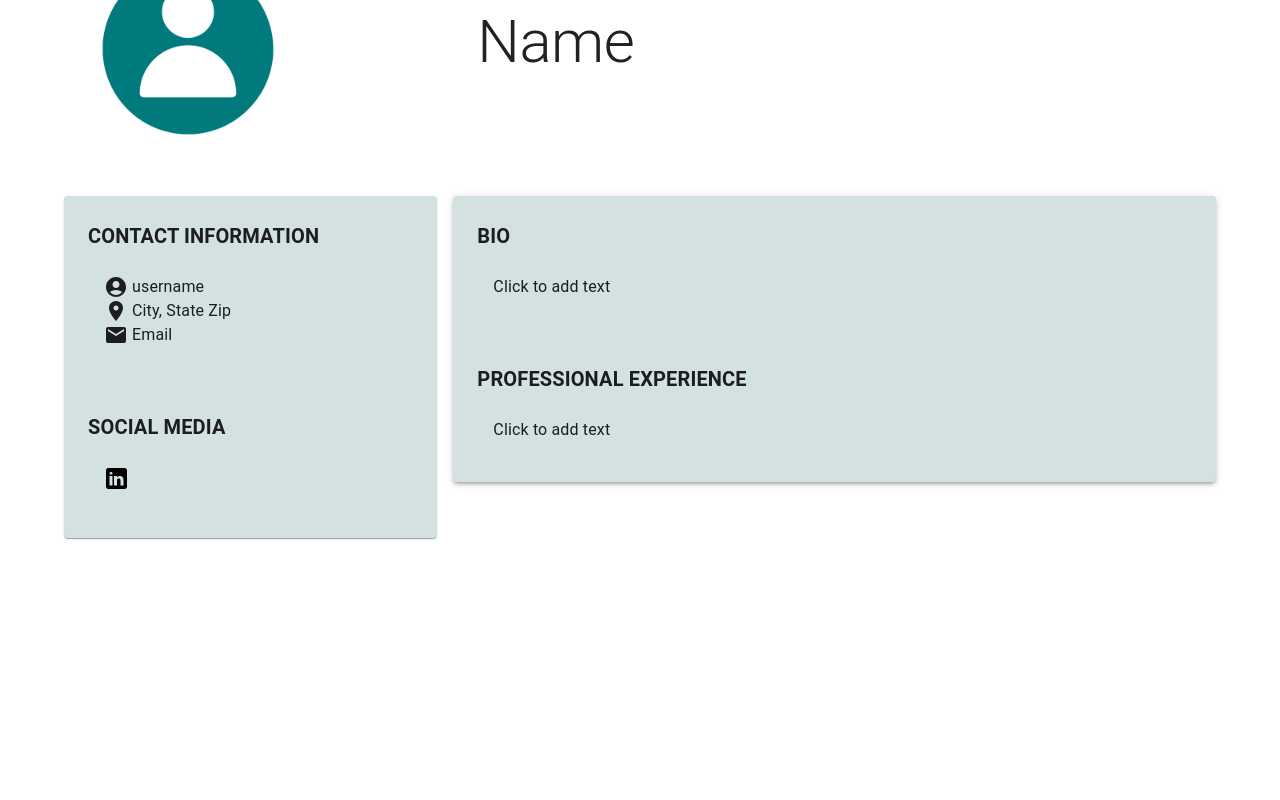
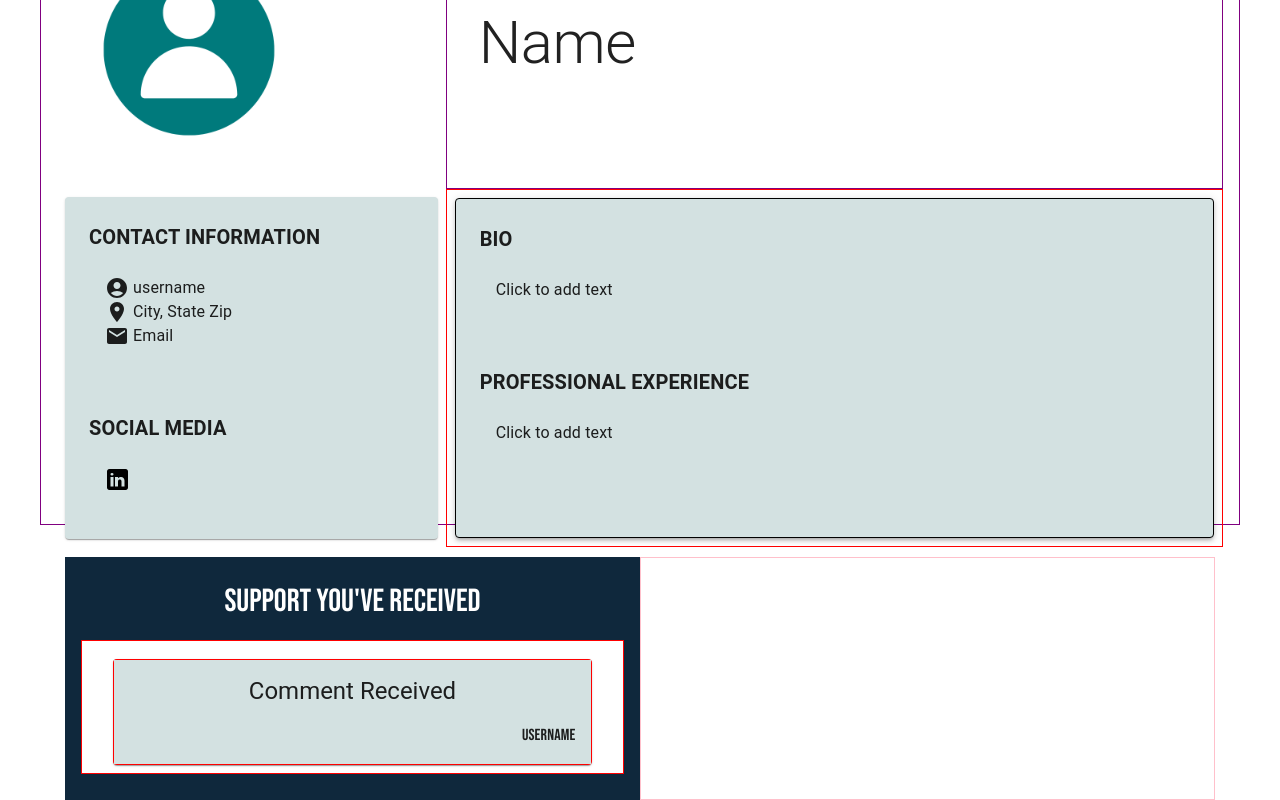
Before and after one commit to LiftAsYouClimb/lift-as-you-climb, a React (Create React App) app: page /profile in a window 1280 px wide. Shown: the part 218-1018 px from the top of the page. Before the commit the page ends 800 px from the top, so only its background shows below. Built offline with nearby package versions, Linux system fonts and the light colour scheme.

Commit message:
Finished styling support received component

```diff
--- /dev/null
+++ b/src/components/SupportCard.js
@@ -0,0 +1,7 @@
+import { Card } from "@mui/material"
+
+export const SupportCard = () => {
+  return (
+    <Card></Card>
+  )
+}
--- /dev/null
+++ b/src/components/SupportReceived.js
@@ -0,0 +1,58 @@
+import Box from '@mui/material/Box';
+import Grid from '@mui/material/Unstable_Grid2'; // Grid version 2
+import Paper from '@mui/material/Paper';
+import { Typography, Card, CardContent } from '@mui/material';
+import { SupportCard } from './SupportCard';
+
+export const SupportReceived = () => {
+  return (
+    <Box
+      display='flex'
+      flexDirection='column'
+      alignItems='center'
+      padding={2}
+      style={{ backgroundColor: '#0f283c', height: '100%'}}
+    >
+      <Typography
+        variant='h3'
+        align='center'
+        style={{
+          fontFamily: "'Bebas Neue', sans-serif",
+          color: 'white',
+          fontSize: '2rem',
+          marginTop: '10px'
+        }}
+      >
+        Support You've Received
+      </Typography>
+      <Grid
+        container
+        sm={12}
+        medium={12}
+        lg={12}
+        spacing={2}
+        style={{
+          marginTop: '20px',
+          marginBottom: '10px',
+          paddingTop: '10px',
+          border: 'solid red 1px',
+          backgroundColor: 'white',
+          overflow: 'scroll',
+          height: '100%'
+        }}
+      >
+        <Grid item sm={11} md={11} lg={11} style={{          marginRight: 'auto',
+          marginLeft: 'auto',}}>
+          <Card style={{ backgroundColor: '#D3E1E1' }}>
+            <CardContent style={{border: 'solid red 1px', paddingBottom: '0'}}>
+              <Typography variant='h5' align='center' style={{fontFamily: "'Roboto', sans-serif"}}>
+                Comment Received
+              </Typography>
+              <p align="right" style={{fontFamily: "'Bebas Neue', sans-serif"}}>Username</p>
+            </CardContent>
+          </Card>
+        </Grid>
+      </Grid>
+    </Box>
+  );
+};
--- a/src/pages/ProfilePage.js
+++ b/src/pages/ProfilePage.js
@@ -1,66 +1,81 @@
-import React, { useState } from "react";
+import React, { useState } from 'react';
+import { SupportReceived } from '../components/SupportReceived';
 
-import { Container, Typography } from "@mui/material";
-import { styled, useTheme } from "@mui/material/styles";
+import { Container, Typography } from '@mui/material';
+import { styled, useTheme } from '@mui/material/styles';
 
-import Box from "@mui/material/Box";
-import Grid from "@mui/material/Unstable_Grid2"; // Grid version 2
-import Paper from "@mui/material/Paper";
+import Box from '@mui/material/Box';
+import Grid from '@mui/material/Unstable_Grid2'; // Grid version 2
+import Paper from '@mui/material/Paper';
 
-import EditableInput from "../components/EditableInput";
-import ProfileInfo from "../components/ProfileInfo";
-import ProfileImage from "../assets/profile-img.png";
+import EditableInput from '../components/EditableInput';
+import ProfileInfo from '../components/ProfileInfo';
+import ProfileImage from '../assets/profile-img.png';
 
 const ProfilePage = () => {
-  const [bioText, setBioText] = useState("");
-  const [experienceText, setExperienceText] = useState("");
+  const [bioText, setBioText] = useState('');
+  const [experienceText, setExperienceText] = useState('');
   const theme = useTheme();
 
-  const ProfileIconCustom = styled("img")({
-    height: "200px",
-    [theme.breakpoints.down("sm")]: {
-      height: "100px"
-    }
+  const ProfileIconCustom = styled('img')({
+    height: '200px',
+    [theme.breakpoints.down('sm')]: {
+      height: '100px',
+    },
   });
 
   return (
-    <Container style={{ marginTop: "24px" }}>
-      <Grid container spacing={2}>
+    <Container
+      style={{
+        height: 'calc(100vh - 200px)',
+        marginTop: '24px',
+        border: 'solid purple 1px',
+        display: 'flex',
+        flexDirection: 'column'
+      }}
+      spacing={2}
+    >
+      <Grid container spacing={2} style={{marginBottom: '10px'}}>
         <Grid xs={4}>
           <Box p={3}>
-            <ProfileIconCustom src={ProfileImage} alt="Profile Icon" />
+            <ProfileIconCustom src={ProfileImage} alt='Profile Icon' />
           </Box>
         </Grid>
 
-        <Grid xs={8} style={{}}>
+        <Grid xs={8} style={{ border: 'solid purple 1px' }}>
           <Box
             p={3}
             style={{
-              alignItems: "center",
-              display: "flex",
-              height: "100%"
+              alignItems: 'center',
+              display: 'flex',
+              height: '100%',
             }}
           >
-            <Typography variant="h2" gutterBottom>
+            <Typography variant='h2' gutterBottom>
               Name
             </Typography>
           </Box>
         </Grid>
-
+        <Grid container sm={12}>
           <Grid xs={12} md={4} lg={4}>
             <ProfileInfo />
           </Grid>
 
-        <Grid xs={12} md={8} lg={8}>
+          <Grid xs={12} md={8} lg={8} style={{ border: 'solid red 1px' }}>
             <Paper
               elevation={3}
-            style={{ backgroundColor: theme.palette.customColorLightCyan.main }}
+              style={{
+                backgroundColor: theme.palette.customColorLightCyan.main,
+                border: 'solid black 1px',
+                height: '100%'
+              }}
+
             >
               <Box p={3}>
                 <Typography
                   gutterBottom
-                style={{ fontWeight: "bold", textTransform: "uppercase" }}
-                variant="h6"
+                  style={{ fontWeight: 'bold', textTransform: 'uppercase' }}
+                  variant='h6'
                 >
                   Bio
                 </Typography>
@@ -70,8 +85,8 @@ const ProfilePage = () => {
               <Box p={3}>
                 <Typography
                   gutterBottom
-                style={{ fontWeight: "bold", textTransform: "uppercase" }}
-                variant="h6"
+                  style={{ fontWeight: 'bold', textTransform: 'uppercase' }}
+                  variant='h6'
                 >
                   Professional Experience
                 </Typography>
@@ -83,6 +98,13 @@ const ProfilePage = () => {
             </Paper>
           </Grid>
         </Grid>
+      </Grid>
+      <Grid container style={{ flex: 1}}>
+        <Grid item xs={6} md={6} lg={6} style={{height: '100%'}}>
+          <SupportReceived/>
+        </Grid>
+        <Grid item xs={6} md={6} lg={6} style={{ border: 'solid pink 1px' }}></Grid>
+      </Grid>
     </Container>
   );
 };
```
Also changed, not shown: src/styles/loginpage.css (added, +36 -0 lines). Lines whose indentation alone changed are shown as unchanged.
